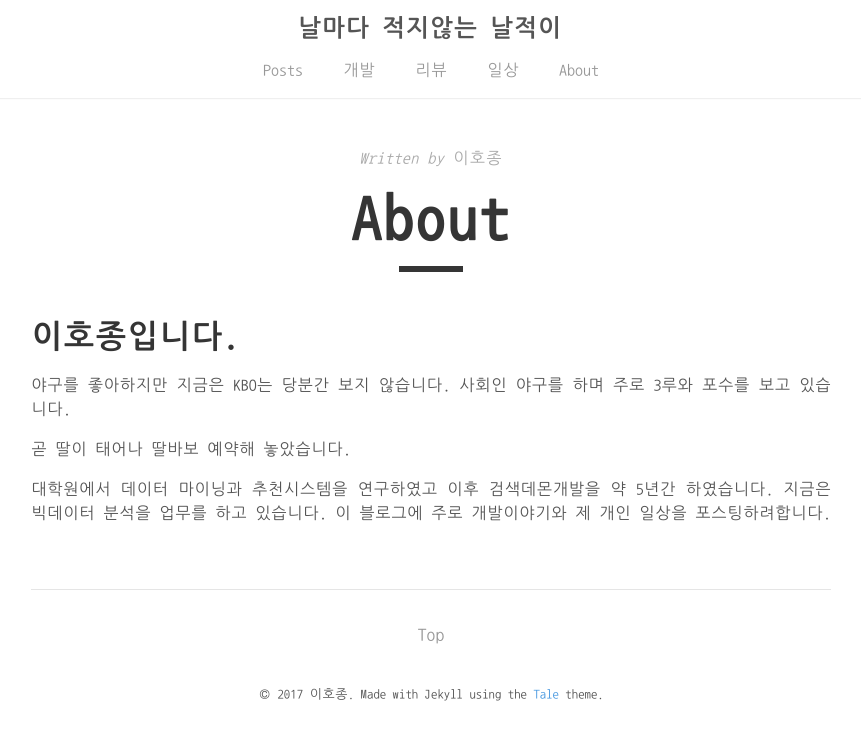
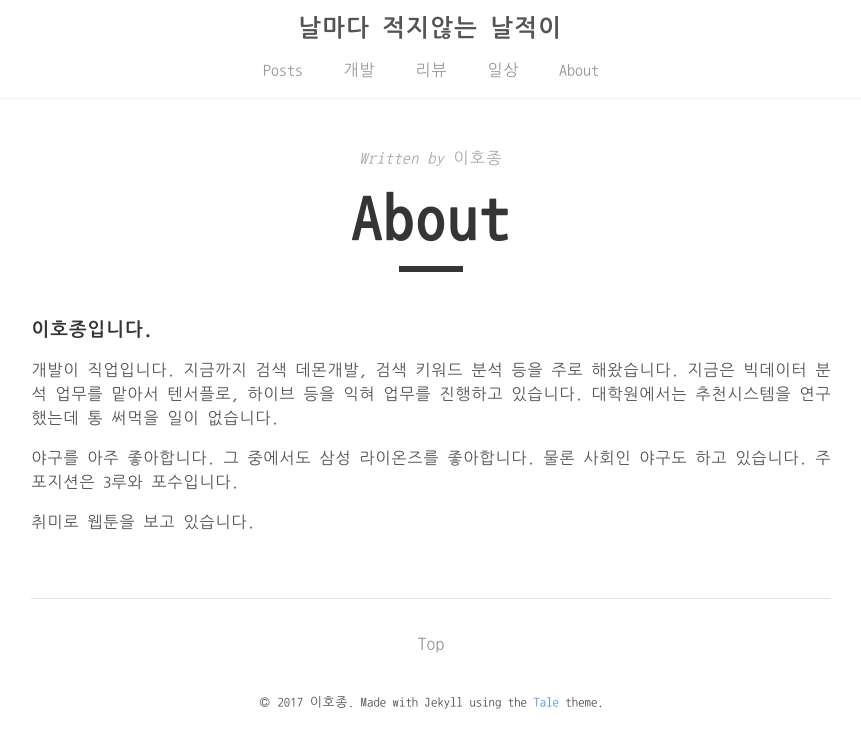
Before and after one commit to hojonglee/hojonglee.github.io, a Jekyll site: the page built from about.md, in a window 1280 px wide. Shown: the top 748 px of the page, without its empty margins (209-1070 px from the left). Built offline with Jekyll 4.4.1, drawn with Linux system fonts in a browser that asks for light colours.

Commit message:
about 변경, 파일실행권한 제거

```diff
--- a/about.md
+++ b/about.md
@@ -3,13 +3,13 @@ layout: post
 title: "About"
 author: "이호종"
 permalink: /about/
+
 ---
 
-# 이호종입니다.
+### 이호종입니다.
 
-야구를 좋아하지만 지금은 KBO는 당분간 보지 않습니다.
-사회인 야구를 하며 주로 3루와 포수를 보고 있습니다.
+개발이 직업입니다. 지금까지 검색 데몬개발, 검색 키워드 분석 등을 주로 해왔습니다. 지금은 빅데이터 분석 업무를 맡아서 텐서플로, 하이브 등을 익혀 업무를 진행하고 있습니다. 대학원에서는 추천시스템을 연구했는데 통 써먹을 일이 없습니다.
 
-곧 딸이 태어나 딸바보 예약해 놓았습니다.
+야구를 아주 좋아합니다. 그 중에서도 삼성 라이온즈를 좋아합니다. 물론 사회인 야구도 하고 있습니다. 주 포지션은 3루와 포수입니다.
 
-대학원에서 데이터 마이닝과 추천시스템을 연구하였고 이후 검색데몬개발을 약 5년간 하였습니다. 지금은 빅데이터 분석을 업무를 하고 있습니다. 이 블로그에 주로 개발이야기와 제 개인 일상을 포스팅하려합니다.
+취미로 웹툰을 보고 있습니다.
```
Also changed, not shown: _posts/2017-11-29-Review1-살인자의건강법.md (+1 -1 lines).
